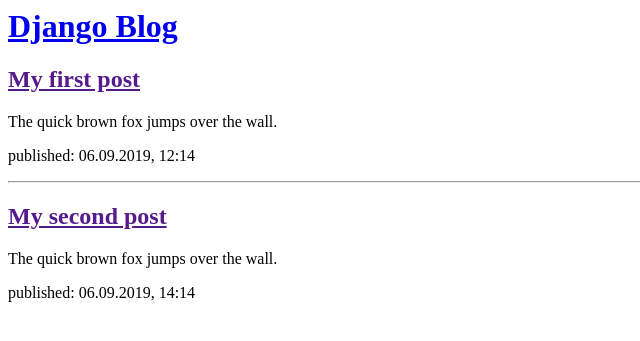
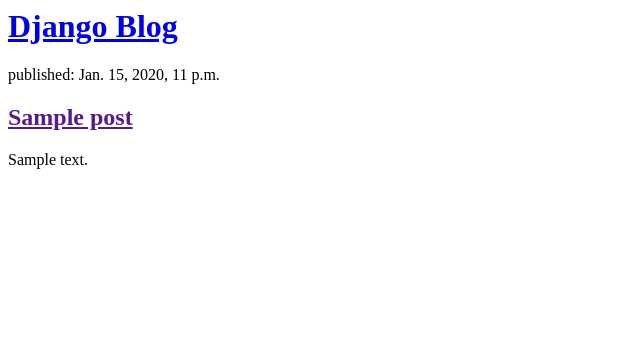
Before and after one commit to JacOng17/django, a Django app: template blog/templates/blog/post_list.html in a window 1280 px wide. Shown: the top 341 px of the page, without its empty margins (0-640 px from the left). Run offline with Django 3.2, Linux system fonts and the light colour scheme; the template is opened without the code that fills it: values that come from a table or form of the project are taken from there, others are empty; tables that the repository leaves empty hold one stand-in row (values such as "Sample post").

Commit message:
Updates.

```diff
--- a/blog/templates/blog/post_list.html
+++ b/blog/templates/blog/post_list.html
@@ -7,16 +7,12 @@
             <h1><a href="/">Django Blog</a></h1>
         </div>
 
-        <div>
-            <h2><a href="">My first post</a></h2>
-            <p>The quick brown fox jumps over the wall.</p>
-            <p>published: 06.09.2019, 12:14</p>
-        </div>
-        <hr />
-        <div>
-            <h2><a href="">My second post</a></h2>
-            <p>The quick brown fox jumps over the wall.</p>
-            <p>published: 06.09.2019, 14:14</p>
-        </div>
+        {% for post in posts %}
+            <div>
+                <p>published: {{ post.published_date }}</p>
+                <h2><a href="">{{ post.title }}</a></h2>
+                <p>{{ post.text|linebreaksbr }}</p>
+            </div>
+        {% endfor %}
     </body>
 </html>
```
Also changed, not shown: README.md.
